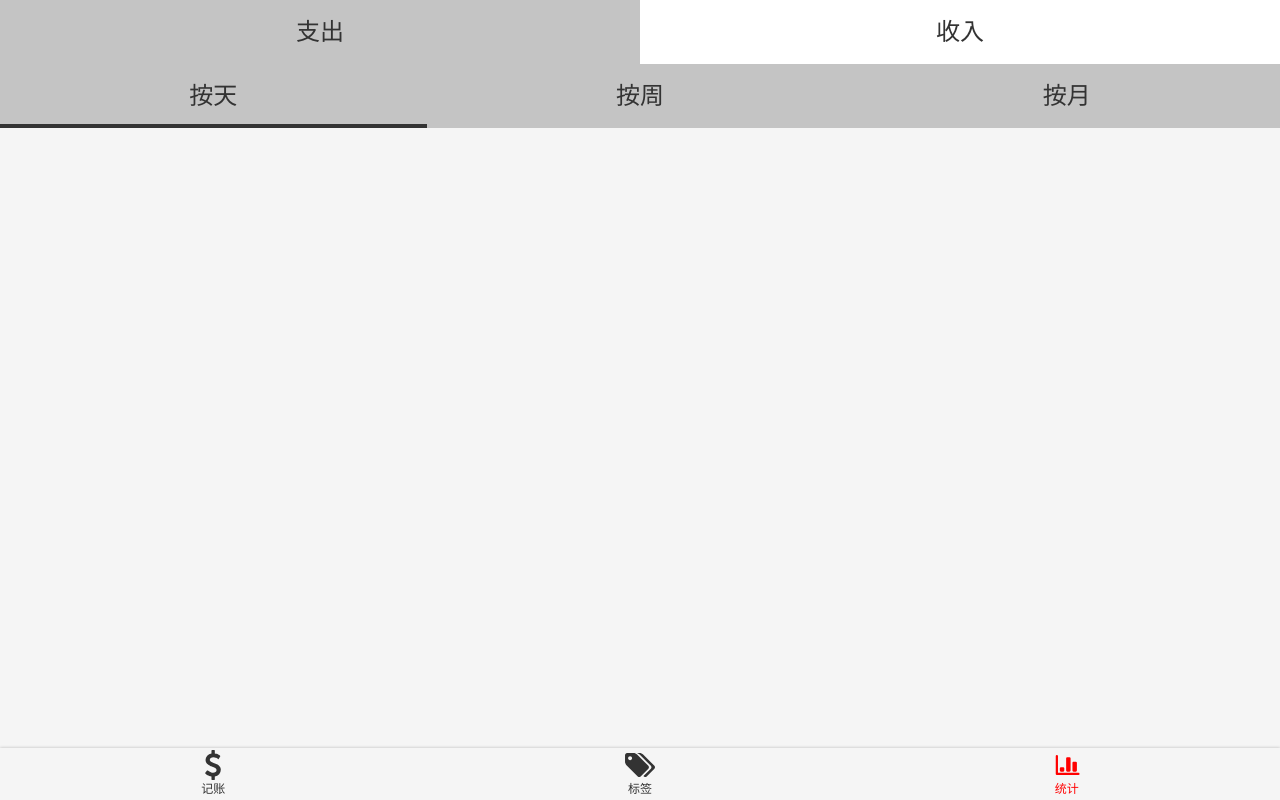
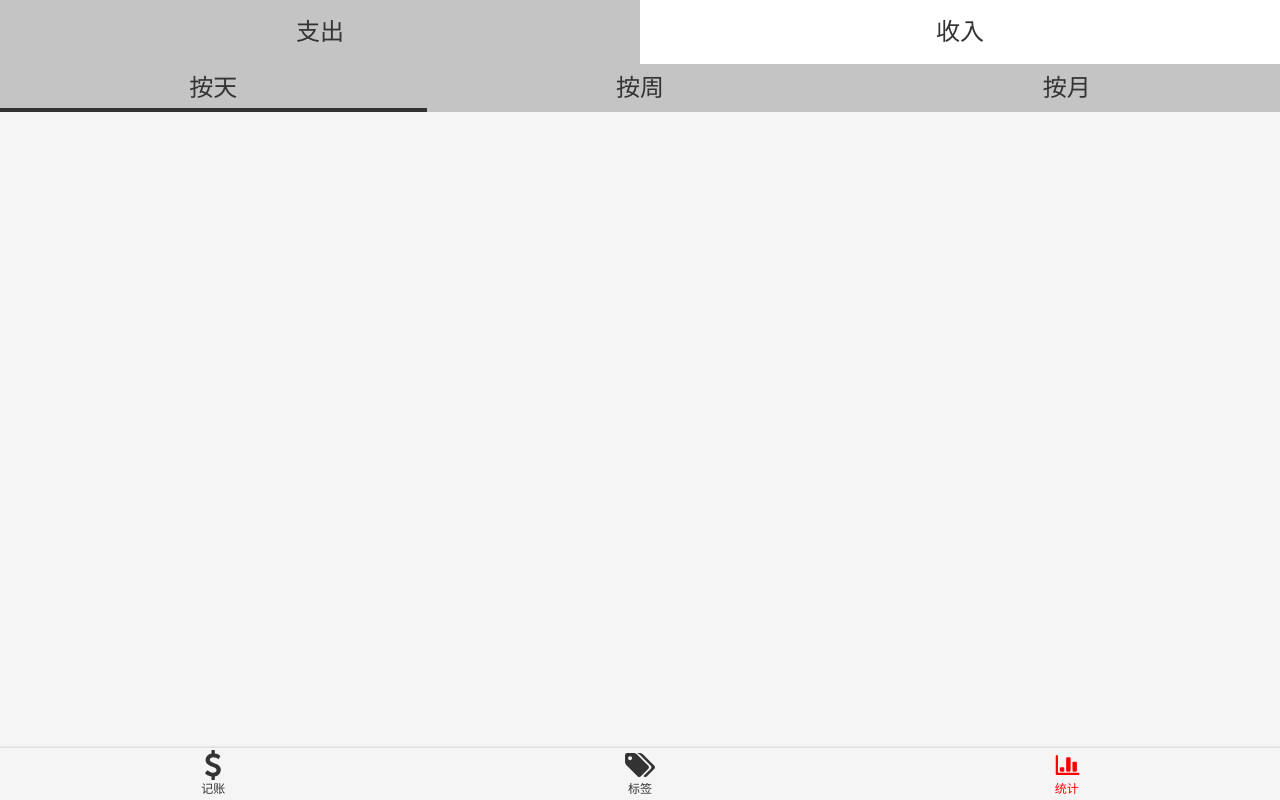
Before and after one commit to LarryZhaoSSS/used-money, a Vue app: page /#/statistics in a window 1280 px wide. Built offline with nearby package versions, Linux system fonts and the light colour scheme.

Commit message:
tabs style

```diff
--- a/src/components/Tabs.vue
+++ b/src/components/Tabs.vue
@@ -1,7 +1,8 @@
 <template>
-  <ul class="tabs">
+  <ul class="tabs" :class="{[classPrefix+'-tabs']:classPrefix}">
     <li
       :class="{selected:item.value===value,[classPrefix+'-tabs-item']:classPrefix}"
+      class="tabs-item"
       @click="select(item)"
       v-for="item in dataSource"
       :key="item.value"
@@ -34,7 +35,7 @@
   display: flex;
   text-align: center;
   font-size: 24px;
-  li {
+  &-item {
     width: 50%;
     line-height: 64px;
     display: flex;
--- a/src/views/Statistics.vue
+++ b/src/views/Statistics.vue
@@ -32,4 +32,7 @@
     }
   }
 }
+::v-deep .interval-tabs-item {
+  height: 48px;
+}
 </style>
```
